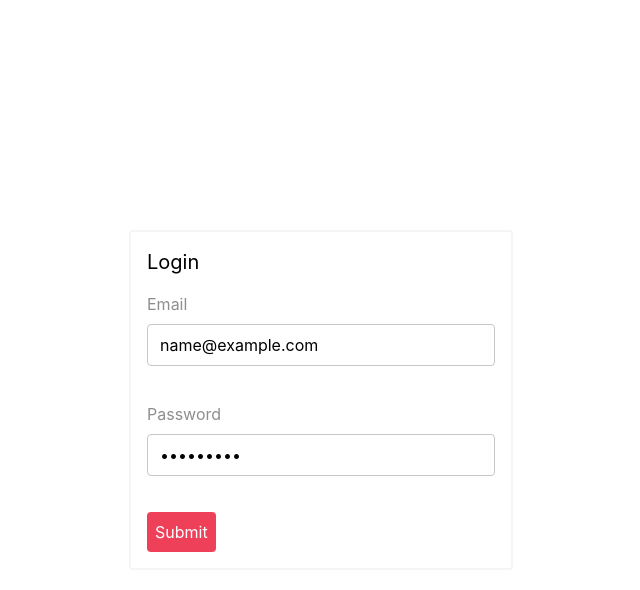
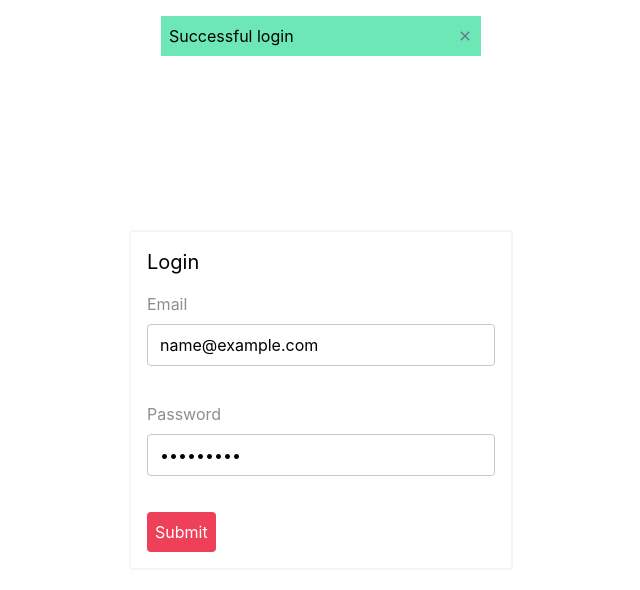
Before and after one commit to Swearengen/martian-and-machine, a React (Create React App) app: page / in a window 1280 px wide. Both pictures are taken after typing "name@example.com", "Sample123" into the empty fields and a click on the button "Submit". Shown: the top 590 px of the page, without its empty margins (319-959 px from the left). Built offline with nearby package versions, Linux system fonts and the light colour scheme.

Commit message:
Add toast provider and alerts

```diff
--- a/package.json
+++ b/package.json
@@ -15,6 +15,7 @@
     "react": "^17.0.2",
     "react-dom": "^17.0.2",
     "react-hook-form": "^7.28.1",
+    "react-icons": "^4.3.1",
     "react-router-dom": "^6.2.2",
     "react-scripts": "5.0.0",
     "typescript": "^4.6.3",
--- a/src/components/pages/Login.tsx
+++ b/src/components/pages/Login.tsx
@@ -1,3 +1,4 @@
+import { useToast } from 'hooks/useToast';
 import { FC } from 'react';
 import { useForm } from 'react-hook-form';
 
@@ -7,6 +8,8 @@ interface ILoginProps {
 
 export const Login: FC<ILoginProps> = ({ message }) => {
   console.log(`${message} Login`);
+
+  const { addToast } = useToast();
 
   const {
     register,
@@ -21,6 +24,7 @@ export const Login: FC<ILoginProps> = ({ message }) => {
 
   const onSubmit = (data: { email: string; password: string }) => {
     console.log(data, '-----');
+    addToast({ message: 'Successful login', type: 'success' });
   };
 
   return (
--- /dev/null
+++ b/src/components/shared/Alert/Alert.tsx
@@ -0,0 +1,35 @@
+import classnames from 'classnames';
+import { FC } from 'react';
+import { MdClose } from 'react-icons/md';
+
+export type ToastType = 'success' | 'error' | 'warning';
+
+export interface IToast {
+  message: string;
+  type: ToastType;
+  id?: number;
+}
+
+interface IAlertProps {
+  toast: IToast;
+  onDeleteToast: (id: number) => void;
+}
+
+export const Alert: FC<IAlertProps> = ({ toast, onDeleteToast }) => (
+  <div
+    className={`${classnames({
+      'bg-emerald-300': toast.type === 'success',
+      'bg-red': toast.type === 'error',
+      'bg-orange-300': toast.type === 'warning',
+    })} p-2 w-72 sm:w-80 mb-4 flex items-center justify-between`}
+  >
+    <p className="flex-1">{toast.message}</p>
+    <button
+      type="button"
+      className="shrink text-slate-500 hover:text-slate-900"
+      onClick={() => onDeleteToast(toast.id as number)}
+    >
+      <MdClose />
+    </button>
+  </div>
+);
--- /dev/null
+++ b/src/hoc/WithToast.tsx
@@ -0,0 +1,56 @@
+import { createContext, useEffect, useRef, useState } from 'react';
+import { Alert, IToast } from 'components/shared/Alert/Alert';
+
+interface IToastContextType {
+  addToast: (toast: IToast) => void;
+}
+
+export const ToastContext = createContext<IToastContextType>(null!);
+
+export const ToastProvider = ({ children }: { children: React.ReactNode }) => {
+  const [toastList, setToastList] = useState<Array<IToast>>([]);
+  const timerRef = useRef<Array<NodeJS.Timeout>>([]);
+
+  useEffect(() => {
+    return () => {
+      timerRef.current.map((timer) => {
+        return clearTimeout(timer);
+      });
+    };
+  }, []);
+
+  const onDeleteToast = (id: number) => {
+    setToastList((prev) => {
+      return prev.filter((toast) => toast.id !== id);
+    });
+  };
+
+  const addToast = (toast: IToast) => {
+    const id = Math.floor(Math.random() * 1000 + 1);
+
+    setToastList((prev) => {
+      return [
+        ...prev,
+        {
+          id,
+          ...toast,
+        },
+      ];
+    });
+    const timeout = setTimeout(() => onDeleteToast(id), 3000);
+    timerRef.current.push(timeout);
+  };
+
+  return (
+    <ToastContext.Provider value={{ addToast }}>
+      <div className="relative">
+        <div className="absolute flex flex-col items-center z-20 w-full top-4">
+          {toastList.map((toast) => (
+            <Alert key={toast.id} toast={toast} onDeleteToast={onDeleteToast} />
+          ))}
+        </div>
+        {children}
+      </div>
+    </ToastContext.Provider>
+  );
+};
--- /dev/null
+++ b/src/hooks/useToast.ts
@@ -0,0 +1,6 @@
+import { useContext } from 'react';
+import { ToastContext } from 'hoc/WithToast';
+
+export function useToast() {
+  return useContext(ToastContext);
+}
--- a/src/index.tsx
+++ b/src/index.tsx
@@ -4,14 +4,17 @@ import { BrowserRouter } from 'react-router-dom';
 import App from 'App';
 import { AuthProvider } from 'hoc/AuthProvider';
 import 'index.css';
+import { ToastProvider } from 'hoc/WithToast';
 
 ReactDOM.render(
   <React.StrictMode>
-    <AuthProvider>
-      <BrowserRouter>
-        <App />
-      </BrowserRouter>
-    </AuthProvider>
+    <ToastProvider>
+      <AuthProvider>
+        <BrowserRouter>
+          <App />
+        </BrowserRouter>
+      </AuthProvider>
+    </ToastProvider>
   </React.StrictMode>,
   document.getElementById('root'),
 );
```
Also changed, not shown: 1 other file (tests, documents, lock files or other folders).
